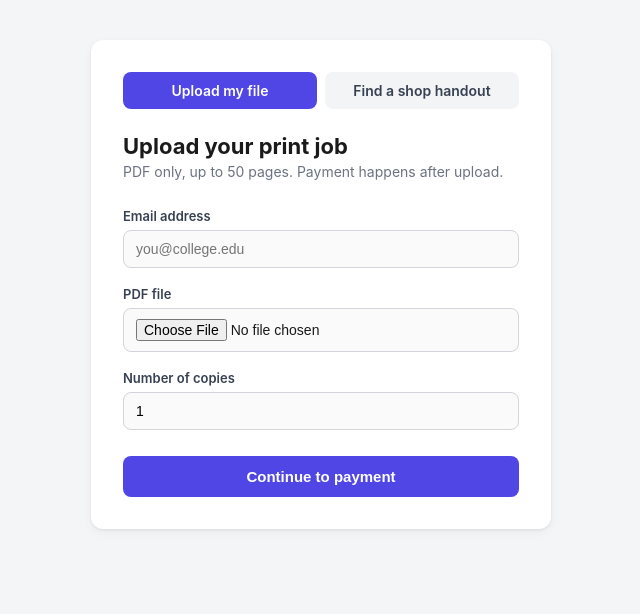
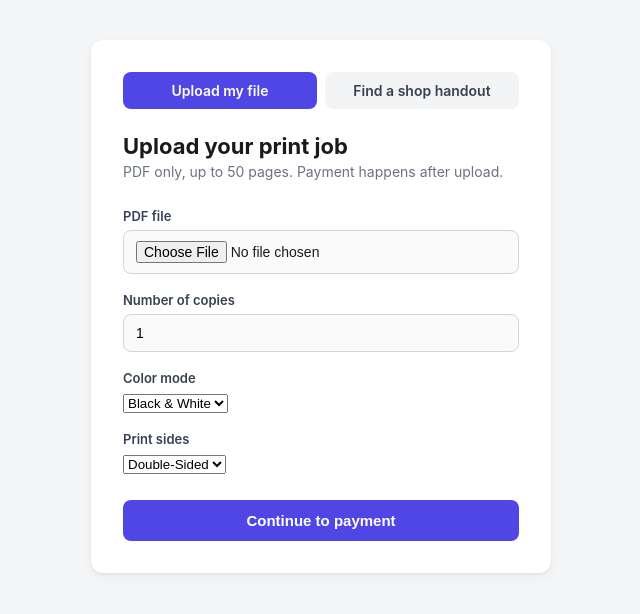
Before and after one commit to dishasuvarna/smart-print-queue, a Django app: template orders/templates/orders/upload.html in a window 1280 px wide. Shown: the top 614 px of the page, without its empty margins (319-959 px from the left). Run offline with Django 3.2, Linux system fonts and the light colour scheme; the template is opened without the code that fills it, so the values that code supplies are empty.

Commit message:
Add color mode and print sides selection, PDF-only file picker, client-side size check

```diff
--- a/orders/templates/orders/upload.html
+++ b/orders/templates/orders/upload.html
@@ -95,19 +95,45 @@
         <form method="post" enctype="multipart/form-data">
             {% csrf_token %}
             <div class="field">
-                <label>Email address</label>
-                <input type="email" name="student_email" placeholder="you@college.edu" required>
-            </div>
-            <div class="field">
     <label>PDF file</label>
-                <input type="file" name="file" accept="application/pdf" required>
+    <input type="file" name="file" id="file-input" accept="application/pdf,.pdf" required>
+    <p id="size-warning" style="color:#b91c1c; font-size:13px; margin-top:6px; display:none;"></p>
 </div>
 <div class="field">
     <label>Number of copies</label>
     <input type="number" name="copies" value="1" min="1" required>
 </div>
-            <button type="submit">Continue to payment</button>
+<div class="field">
+    <label>Color mode</label>
+    <select name="is_color">
+        <option value="false" selected>Black &amp; White</option>
+        <option value="true">Full Color</option>
+    </select>
+</div>
+<div class="field">
+    <label>Print sides</label>
+    <select name="is_double_sided">
+        <option value="true" selected>Double-Sided</option>
+        <option value="false">Single-Sided</option>
+    </select>
+</div>
+<button type="submit" id="submit-btn">Continue to payment</button>
         </form>
     </div>
+    <script>
+document.getElementById("file-input").addEventListener("change", function() {
+    const file = this.files[0];
+    const warning = document.getElementById("size-warning");
+    const submitBtn = document.getElementById("submit-btn");
+    if (file && file.size > 50 * 1024 * 1024) {
+        warning.textContent = "This file is over 50MB — please choose a smaller PDF.";
+        warning.style.display = "block";
+        submitBtn.disabled = true;
+    } else {
+        warning.style.display = "none";
+        submitBtn.disabled = false;
+    }
+});
+</script>
 </body>
 </html>
```
Also changed, not shown: orders/views.py (+6 -1 lines). Lines whose indentation alone changed are shown as unchanged.
